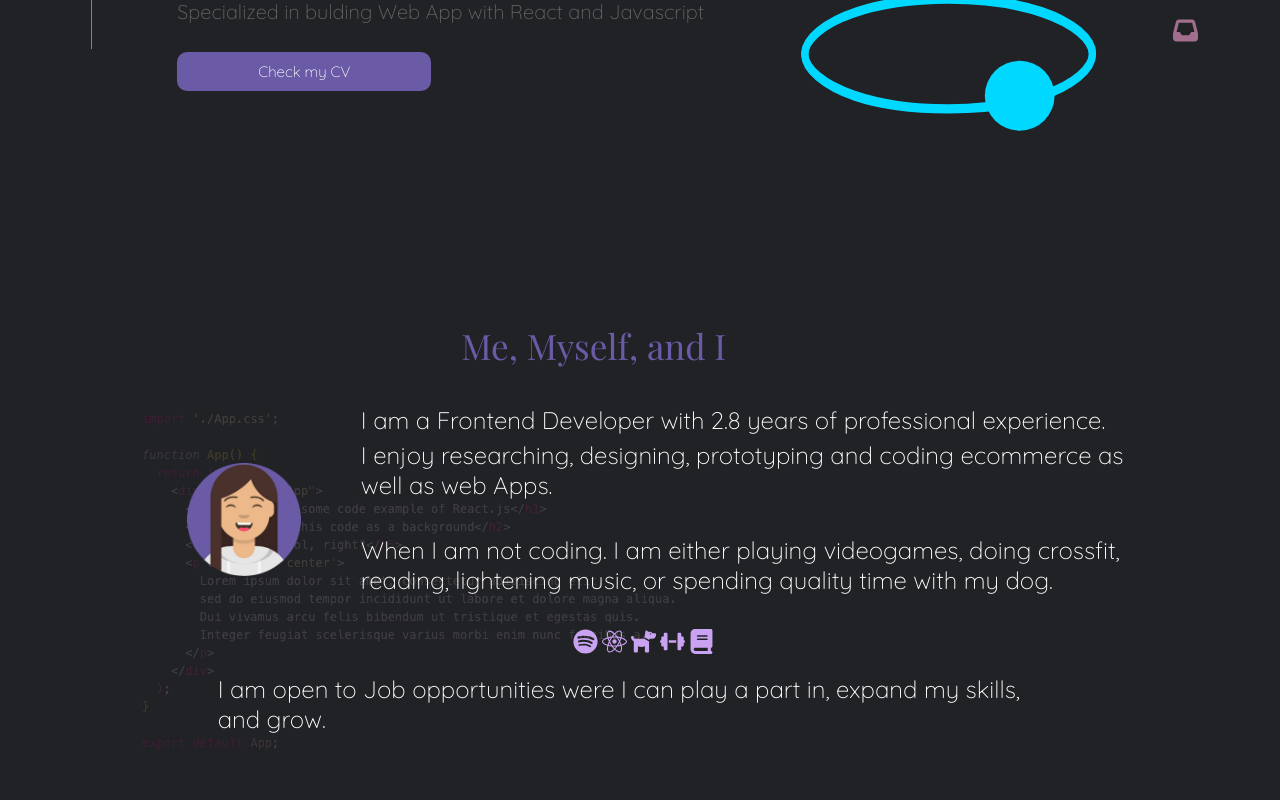
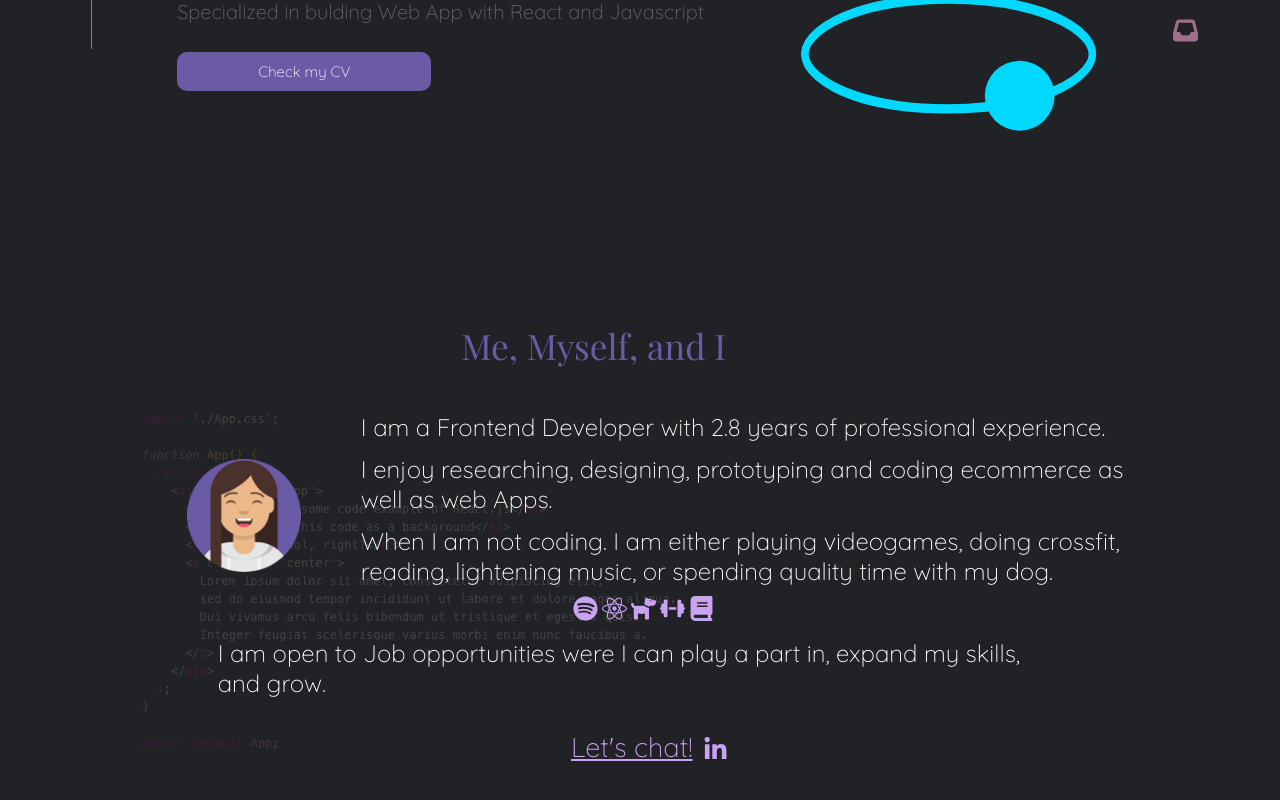
Before and after one commit to gabrielaRazo/portfolio, a React (Create React App) app: page / in a window 1280 px wide. Shown: the part 340-1140 px from the top of the page. Built offline with nearby package versions, Linux system fonts and the light colour scheme.

Commit message:
feat: Add a let's chat section
This section will lead you to my linkedin or email

```diff
--- a/package.json
+++ b/package.json
@@ -12,6 +12,7 @@
     "@testing-library/user-event": "^12.1.10",
     "eslint-config-prettier": "^8.5.0",
     "eslint-plugin-prettier": "^4.2.1",
+    "moment": "^2.29.4",
     "react": "^17.0.2",
     "react-dom": "^17.0.2",
     "react-focus-lock": "^2.9.2",
--- a/src/components/about/about.js
+++ b/src/components/about/about.js
@@ -1,12 +1,27 @@
 import React from 'react';
 import { Col, Row, SpaceLeft } from '../../pages/wrapp/wrapp.style';
 import avatar from '../../assets/images/avataaars__1___1_-removebg-preview.png';
-import { Img, Text, Title, Background, ContainerIcons } from './about.style';
-import { faSpotify, faReact } from '@fortawesome/free-brands-svg-icons';
+import moment from 'moment';
+
+import {
+  Img,
+  Text,
+  Title,
+  Background,
+  ContainerIcons,
+  Icon,
+  Subtitle,
+} from './about.style';
+import {
+  faSpotify,
+  faReact,
+  faLinkedinIn,
+} from '@fortawesome/free-brands-svg-icons';
 import { faDog, faDumbbell, faBook } from '@fortawesome/free-solid-svg-icons';
 import { StyledIcon } from '../contact/contact.style';
 import { FontAwesomeIcon } from '@fortawesome/react-fontawesome';
 const About = () => {
+  const yearsExperience = moment().diff('2020-04-01', 'years', true).toFixed(1);
   return (
     <>
       <Row centered>
@@ -31,14 +46,13 @@ const About = () => {
                 <Col lg={12} md={12} xs={12}>
                   <Text>
                     <p>
-                      I am a Frontend Developer with 2.8 years of professional
-                      experience.
+                      I am a Frontend Developer with {yearsExperience} years of
+                      professional experience.
                     </p>
                     <p>
                       I enjoy researching, designing, prototyping and coding
                       ecommerce as well as web Apps.
                     </p>
-                    <br />
                     <p>
                       When I am not coding. I am either playing videogames,
                       doing crossfit, reading, lightening music, or spending
@@ -83,6 +97,29 @@ const About = () => {
                   expand my skills, and grow.
                 </p>
               </Text>
+              <Row centered>
+                <Col lg={5} md={5} xs={2} sm={4}></Col>
+                <Col lg={7} md={7} xs={8} sm={8}>
+                  <Subtitle>
+                    <a
+                      href="mailto:gabrielarazoroldan@gmail.com"
+                      target="_blank"
+                      rel="noreferrer"
+                    >
+                      Let's chat!
+                    </a>
+                    <Icon>
+                      <a
+                        href="https://www.linkedin.com/in/gabriela97/"
+                        target="_blank"
+                        rel="noreferrer"
+                      >
+                        <FontAwesomeIcon icon={faLinkedinIn} />
+                      </a>
+                    </Icon>
+                  </Subtitle>
+                </Col>
+              </Row>
             </Col>
           </Row>
         </Background>
--- a/src/components/about/about.style.js
+++ b/src/components/about/about.style.js
@@ -23,7 +23,7 @@ export const Text = styled.div`
   }
   font-size: 0.9rem;
   p {
-    margin-top: -0.8em;
+    margin-top: -0.5em;
   }
 `;
 
@@ -39,8 +39,7 @@ export const Background = styled.div`
 `;
 
 export const ContainerIcons = styled.div`
-  margin-top: -1em;
-  margin-bottom: 1em;
+  margin-top: -2em;
   svg {
     color: ${colors.colors.pink};
   }
@@ -48,3 +47,27 @@ export const ContainerIcons = styled.div`
     margin-left: 1em;
   }
 `;
+
+export const Icon = styled.div`
+  display: inline-block;
+  svg {
+    width: 25px;
+    height: 25px;
+    color: ${colors.colors.pink};
+    margin-left: 10px;
+    margin-bottom: -1px;
+    @media (min-width: 360px) and (max-width: 420px) {
+      margin-bottom: -2px;
+    }
+  }
+`;
+
+export const Subtitle = styled.div`
+  font-size: 1.7rem;
+  a {
+    color: ${colors.colors.pink};
+  }
+  &:hover {
+    text-decoration: underline;
+  }
+`;
```
Also changed, not shown: 1 other file (tests, documents, lock files or other folders).
